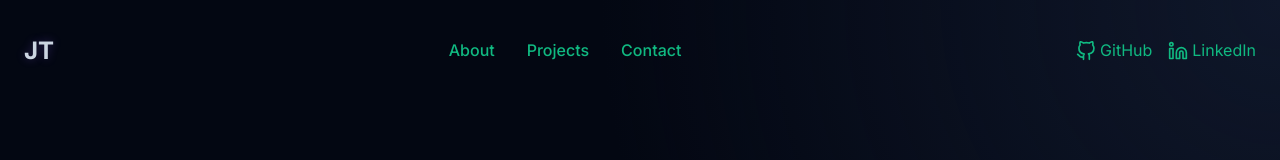
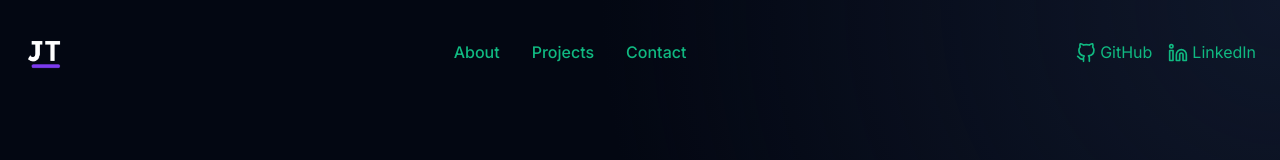
Before and after one commit to jaketysome/portfolio-website, a Next.js app: page / in a window 1280 px wide. Shown: the top 160 px of the page. Built offline with nearby package versions, Linux system fonts and the light colour scheme.

Commit message:
adds new logo

```diff
--- a/app/components/navigation/header.tsx
+++ b/app/components/navigation/header.tsx
@@ -1,3 +1,4 @@
+import Image from "next/image";
 import NavLinks from "./nav-links";
 import SocialLinks from "./social-links";
 
@@ -6,7 +7,12 @@ function Header() {
     <header>
       <div className="container">
         <nav>
-          <div className="logo">JT</div>
+          <Image
+            src="/images/logo.png"
+            alt="Jake Tysome Logo"
+            width={40}
+            height={40}
+          />
           <NavLinks />
           <SocialLinks />
         </nav>
```
Also changed, not shown: public/images/logo.png (added).
